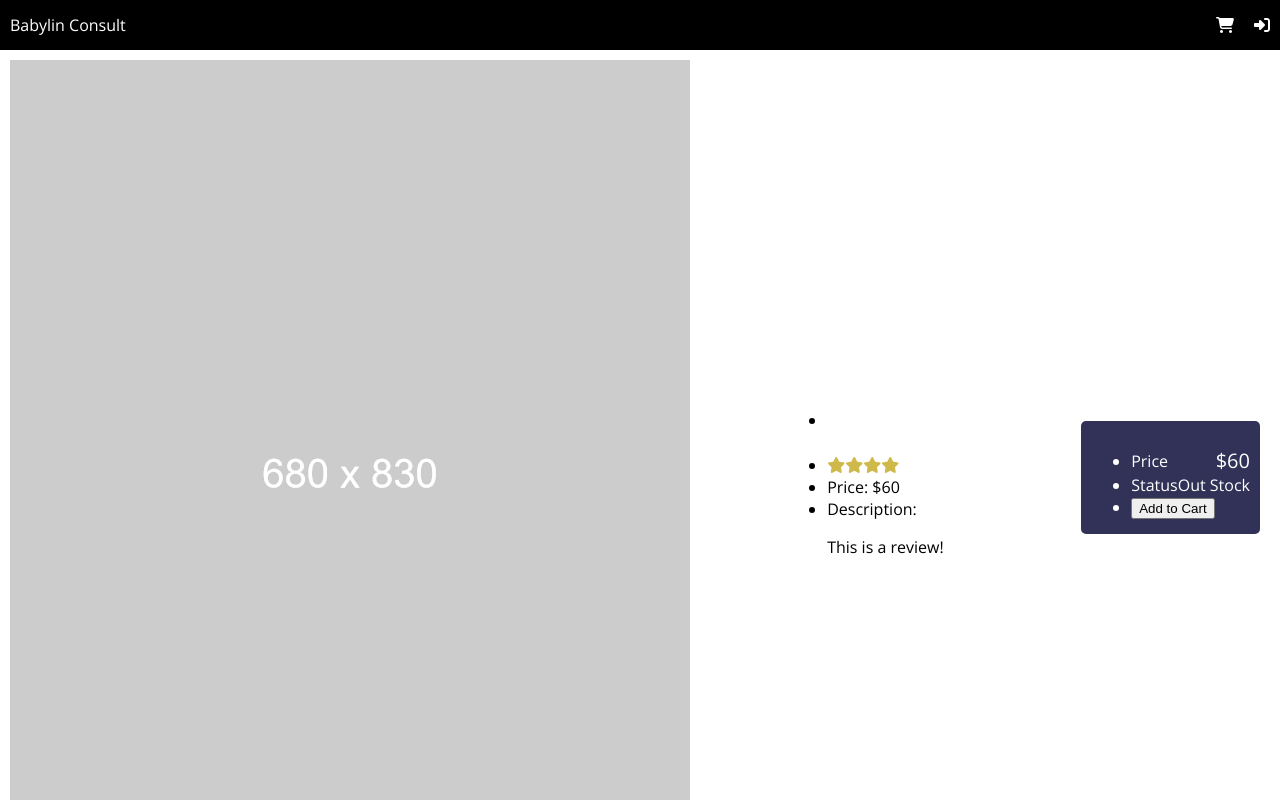
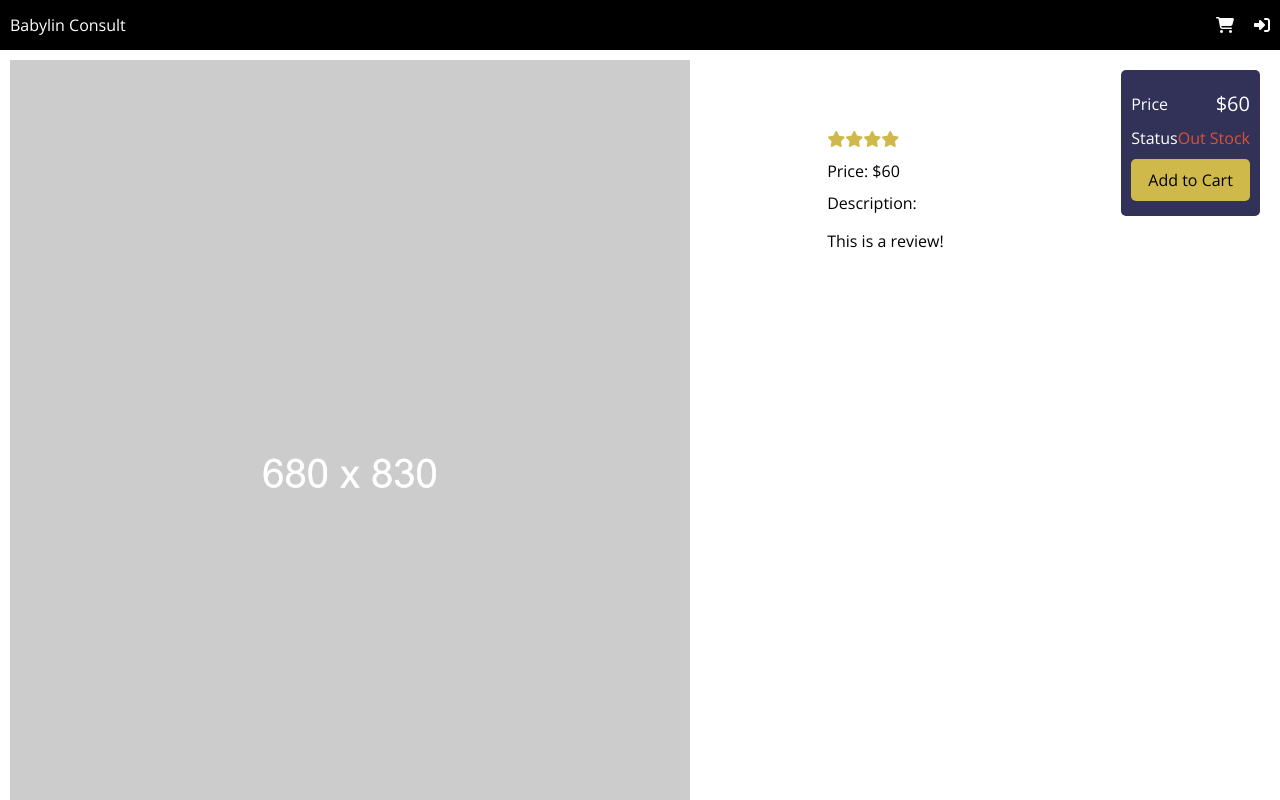
Before and after one commit to BravoClassic/babylin-ecommerce, a React (Create React App) app in the folder frontend/: page /product/1 in a window 1280 px wide. Shown: the top 800 px of the page. Built offline with nearby package versions, Linux system fonts and the light colour scheme; some icons are missing.

Commit message:
added important syles to index.css

```diff
--- a/frontend/src/index.css
+++ b/frontend/src/index.css
@@ -70,7 +70,39 @@ a:hover {
     color: #64A56F;
 }
 
+ul{
+  padding: 0;
+  margin: 0;
+  list-style: none;
+}
 
+li{
+  margin-top: 1rem;
+}
+
+
+button{
+  padding: 1rem;
+  border-radius: 0.5rem;
+  border:none;
+  font-size: 1.6rem;
+  font-family: 'Open Sans', sans-serif;
+  -webkit-font-smoothing: antialiased;
+  -moz-osx-font-smoothing: grayscale;
+  cursor: pointer;
+}
+
+button:hover{
+  background-color:#64A56F !important;
+  color:#fff !important;
+}
+
+button.primary{
+  background-color: #CFB94B;
+}
+button.block{
+  width:100%
+}
 /* Header */
 
 header a {
@@ -88,7 +120,17 @@ header a {
 .row.center {
     justify-content: center
 }
+.row.top{
+  align-items: flex-start
+}
 
+
+.col-1{
+  flex: 1 1 25 rem;
+}
+.col-2{
+  flex:2 1 50 rem;
+}
 
 /* Image */
 
@@ -132,3 +174,12 @@ img.medium {
 .rating span:last-child{
   color:#fff
 }
+
+/* alert */
+.success{
+  color: #64A56F
+}
+
+.fail{
+  color:#DA5334
+}
```
